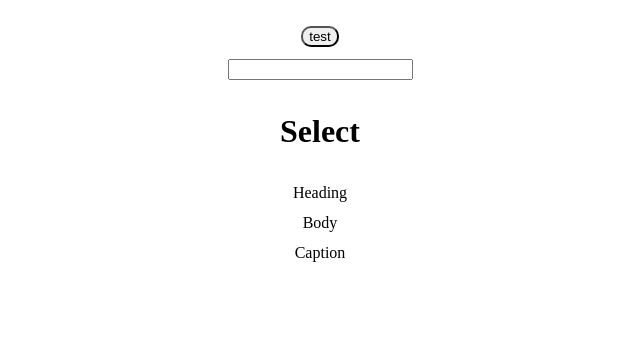
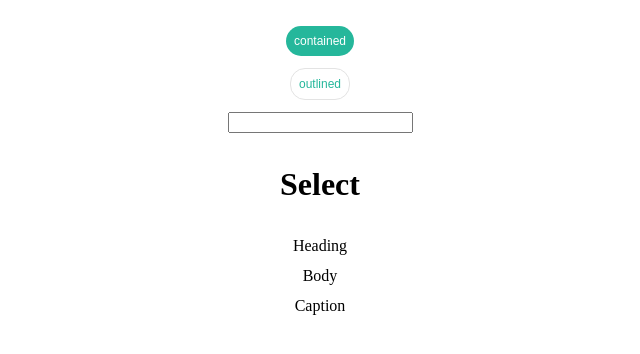
Before and after one commit to MohammadJavad-Alghosi78/azki-test, a React (Create React App) app: page / in a window 1280 px wide. Shown: the top 354 px of the page, without its empty margins (320-960 px from the left). Built offline with nearby package versions, Linux system fonts and the light colour scheme.

Commit message:
feat: Implement buttons

```diff
--- a/src/App.tsx
+++ b/src/App.tsx
@@ -21,7 +21,10 @@ function App() {
             width: "100%",
           }}
         >
-          <Button variant="contained">test</Button>
+          <Button variant="contained" onClick={() => console.log("test")}>
+            contained
+          </Button>
+          <Button variant="outlined">outlined</Button>
           <TextField />
           <Select options={[]} />
           <Typography variant="heading">Heading</Typography>
--- a/src/components/atoms/Button/styled.ts
+++ b/src/components/atoms/Button/styled.ts
@@ -1,9 +1,29 @@
 // node_modules
-import styled from "styled-components";
+import styled, { DefaultTheme } from "styled-components";
 // types
-import { IButtonProps } from "./types";
+import { ButtonVariants, IButtonProps } from "./types";
 
-export const StyledButton = styled.button<IButtonProps>(({ theme }) => ({
-  borderRadius: "10px",
-  // Other styles after theme ...
-}));
+const handleVariantStyles = (theme: DefaultTheme, variant: ButtonVariants) => {
+  if (variant === "contained") {
+    return {
+      color: theme.colors.white,
+      backgroundColor: theme.colors.green,
+      border: "none",
+    };
+  }
+  return {
+    color: theme.colors.green,
+    backgroundColor: theme.colors.white,
+    border: `1px solid ${theme.colors.gray}`,
+  };
+};
+
+export const StyledButton = styled.button<IButtonProps>(
+  ({ theme, disabled, variant }) => ({
+    borderRadius: "15px",
+    cursor: disabled ? "not-allowed" : "pointer",
+    padding: "0.5rem",
+    fontSize: "12px",
+    ...handleVariantStyles(theme, variant),
+  })
+);
--- a/src/theme/colors.ts
+++ b/src/theme/colors.ts
@@ -1,3 +1,8 @@
-const colors = { black: "#000000", gray: "#e3e3e3", green: "#25b79b" };
+const colors = {
+  black: "#000000",
+  gray: "#e3e3e3",
+  green: "#25b79b",
+  white: "#FFFFFF",
+};
 
 export default colors;
--- a/src/theme/index.ts
+++ b/src/theme/index.ts
@@ -1,7 +1,10 @@
+// elements
 import colors from "./colors";
 import breakPoints from "./breakPoints";
+// types
+import { DefaultTheme } from "styled-components";
 
-const theme = {
+const theme: DefaultTheme = {
   colors,
   breakPoints,
 };
--- /dev/null
+++ b/src/theme/types.ts
@@ -0,0 +1,17 @@
+import { CSSProperties } from "react";
+
+export interface IColors {
+  black: CSSProperties["color"];
+  gray: CSSProperties["color"];
+  green: CSSProperties["color"];
+  white: CSSProperties["color"];
+}
+
+export interface IBreakPoints {
+  sm: number;
+}
+
+export interface ITheme {
+  colors: IColors;
+  breakPoints: IBreakPoints;
+}
```
